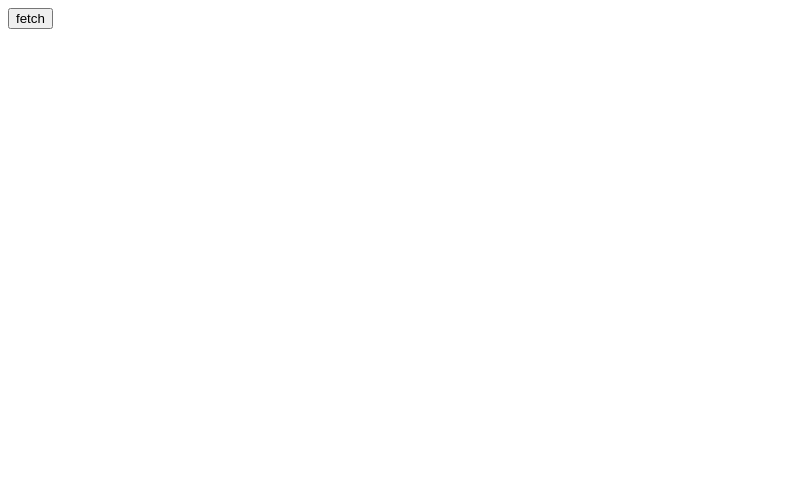
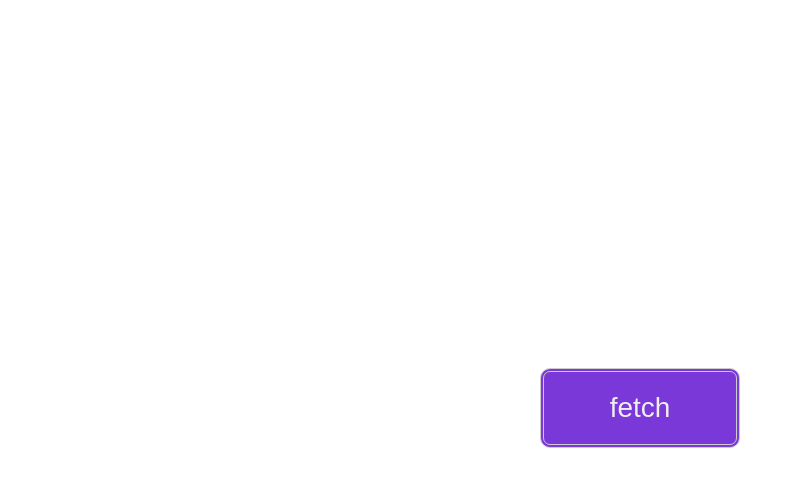
Before and after one commit to FarisTF/IF3120-Task-Reminder-Email, a website: page public/index.html in a window 1280 px wide. Shown: the whole page, without its empty margins (0-795 px from the left). Drawn offline with Linux system fonts and the light colour scheme.

Commit message:
Update index.html

```diff
--- a/public/index.html
+++ b/public/index.html
@@ -7,11 +7,70 @@
     <title>Document</title>
 </head>
 <body>
-    <button id="fetchbutton">fetch</button>
-    <br>
-    <div id="data"></div>
+    <div class="container">
+        <div class="center">
+            <button id="fetchbutton">
+                <span>fetch</span>
+            </button>
+            <br>
+            <div id="data"></div>
 
 
-    <script type="text/javascript" src="index.js"></script>
+            <script type="text/javascript" src="index.js"></script>
+        </div>
+    </div>
 </body>
+<style>
+    .container {
+        height: 100vh;
+        position: relative;
+      }
+
+    .center {
+        margin: 0;
+        position: absolute;
+        top: 50%;
+        left: 50%;
+        -ms-transform: translate(-50%, -50%);
+        transform: translate(-50%, -50%);
+      }
+    #fetchbutton {
+      display: inline-block;
+      background-color: #7b38d8;
+      border-radius: 10px;
+      border: 4px double #cccccc;
+      color: #eeeeee;
+      text-align: center;
+      font-size: 28px;
+      padding: 20px;
+      width: 200px;
+      transition: all 0.5s;
+      cursor: pointer;
+      margin: 5px;
+    }
+    button span {
+      cursor: pointer;
+      display: inline-block;
+      position: relative;
+      transition: 0.5s;
+    }
+    button span:after {
+      content: '\00bb';
+      position: absolute;
+      opacity: 0;
+      top: 0;
+      right: -20px;
+      transition: 0.5s;
+    }
+    button:hover {
+      background-color: #f7c2f9;
+    }
+    button:hover span {
+      padding-right: 25px;
+    }
+    button:hover span:after {
+      opacity: 1;
+      right: 0;
+    }
+  </style>
 </html>
```
